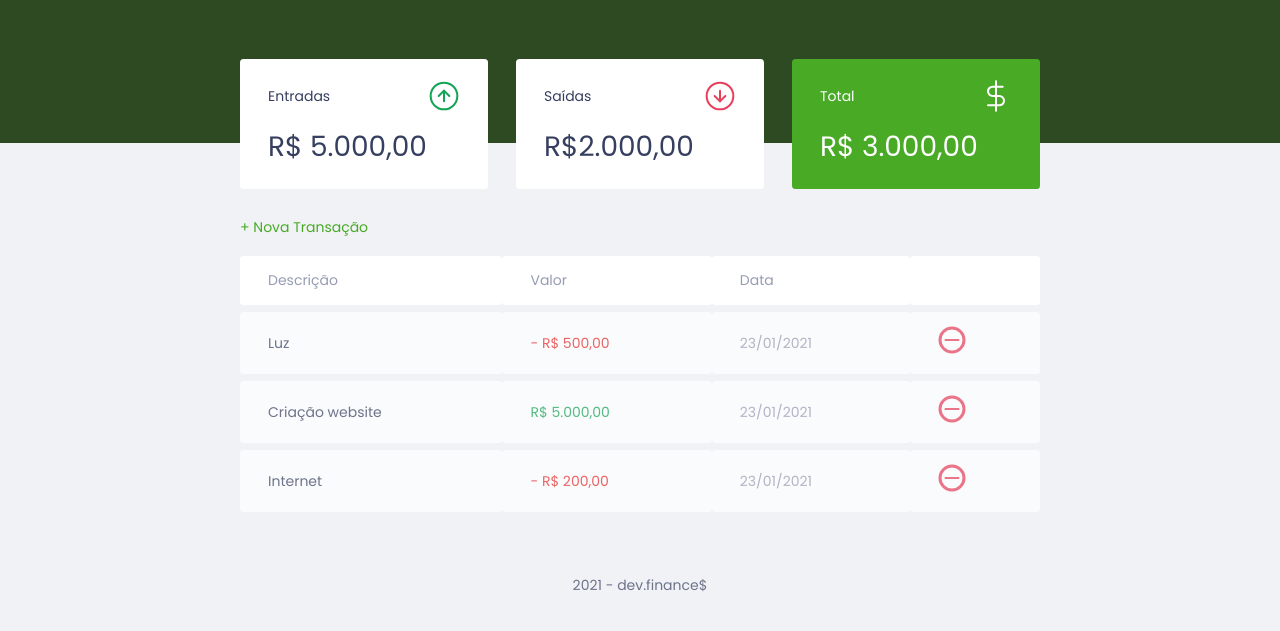
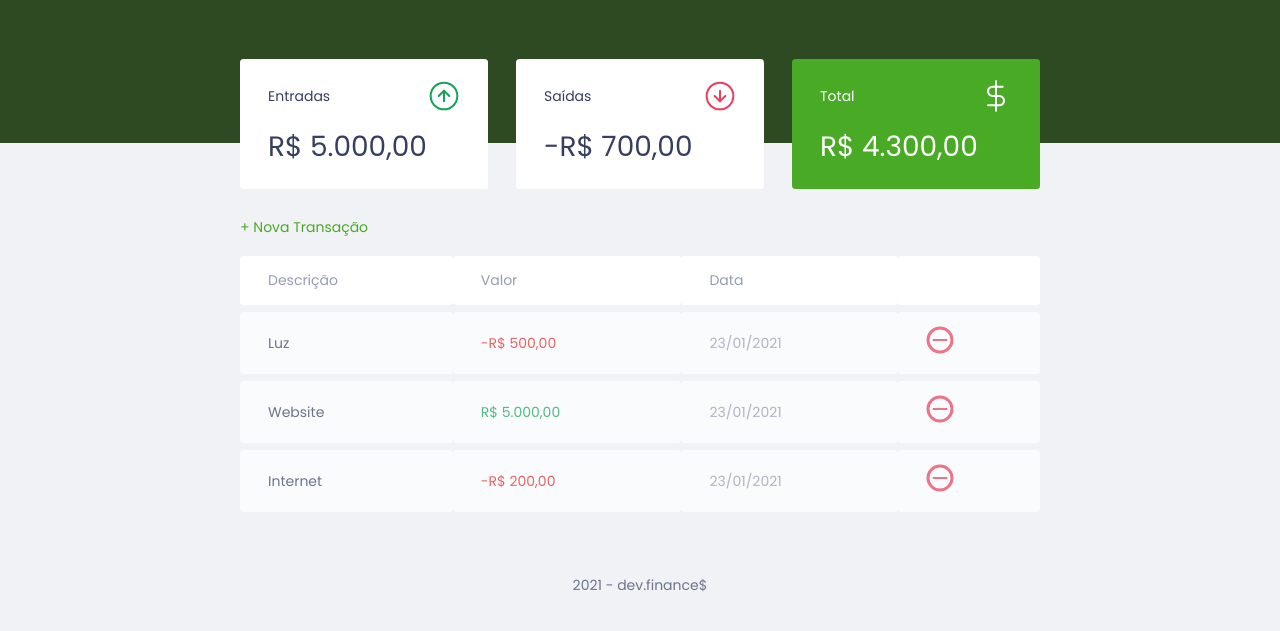
Before and after one commit to GiovaniLFernandes/Maratona-Dicover, a plain HTML site: page index.html in a window 1280 px wide. Shown: the part 55-686 px from the top of the page. Drawn offline with Linux system fonts and the light colour scheme.

Commit message:
aula, tempo: 2:25:33

```diff
--- a/index.html
+++ b/index.html
@@ -8,6 +8,7 @@
     <link rel="stylesheet" href="./style.css">
     <link rel="preconnect" href="https://fonts.gstatic.com">
     <link href="https://fonts.googleapis.com/css2?family=Poppins:ital,wght@0,100;0,400;0,700;1,100;1,400;1,700&display=swap" rel="stylesheet">
+
   </head>
   <body>
     <header>
@@ -23,7 +24,7 @@
             <span>Entradas</span>
             <img src="./assets/income.svg" alt="Imagem de entradas">
           </h3>
-          <p>R$ 5.000,00</p>
+          <p id="incomeDisplay">R$ 5.000,00</p>
         </div>
 
         <div class="card">
@@ -31,7 +32,7 @@
             <span>Saídas</span>
             <img src="./assets/expense.svg" alt="Imagem de saídas">
           </h3>
-          <p>R$2.000,00</p>
+          <p id="expenseDisplay">R$2.000,00</p>
         </div>
 
         <div class="card total">
@@ -39,7 +40,7 @@
             <span>Total</span>
             <img src="./assets/total.svg" alt="Imagem de total">
           </h3>
-          <p>R$ 3.000,00</p>
+          <p id="totalDisplay">R$ 3.000,00</p>
         </div>
       </section>
 
@@ -62,26 +63,6 @@
           </thead>
 
           <tbody>
-            <tr>
-              <td class="description">Luz</td>
-              <td class="expense">- R$ 500,00</td>
-              <td class="date">23/01/2021</td>
-              <td><img src="./assets/minus.svg" alt="Remover transação"></td>
-            </tr>
-
-            <tr>
-              <td class="description">Criação website</td>
-              <td class="income">R$ 5.000,00</td>
-              <td class="date">23/01/2021</td>
-              <td><img src="./assets/minus.svg" alt="Remover transação"></td>
-            </tr>
-
-            <tr>
-              <td class="description">Internet</td>
-              <td class="expense">- R$ 200,00</td>
-              <td class="date">23/01/2021</td>
-              <td><img src="./assets/minus.svg" alt="Remover transação"></td>
-            </tr>
           </tbody>
         </table>
       </section>
@@ -91,7 +72,7 @@
       <div class="modal">
         <div id="form">
           <h2>Nova Transação</h2>
-          <form action="">
+          <form action="" onsubmit="Form.submit(event)">
             <div class="input-group">
               <label class="sr-only" for="description">Descrição</label>
               <input
@@ -136,19 +117,6 @@
       <p>2021 - dev.finance$</p>
     </footer>
 
-    <script>
-      const Modal = {
-        open(){
-          // Abrir modal
-          // Adicionar a class active ao modal
-          document.querySelector('.modal-overlay').classList.add('active')
-        },
-        close(){
-          // fechar o modal
-          // remover a class active do modal
-          document.querySelector('.modal-overlay').classList.remove('active')
-        }
-      }
-    </script>
+    <script src="./scripts.js"></script>
   </body>
 </html>
--- /dev/null
+++ b/scripts.js
@@ -0,0 +1,188 @@
+const Modal = {
+  open(){
+    document.querySelector('.modal-overlay').classList.add('active')
+  },
+  close(){
+    document.querySelector('.modal-overlay').classList.remove('active')
+  }
+}
+
+const Transaction = {
+  all: [
+    {
+      description: 'Luz',
+      amount: -50000,
+      date: '23/01/2021'
+    },
+    {
+      description: 'Website',
+      amount: 500000,
+      date: '23/01/2021'
+    },
+    {
+      description: 'Internet',
+      amount: -20000,
+      date: '23/01/2021'
+    }
+  ],
+
+  add(transaction) {
+    Transaction.all.push(transaction);
+
+    App.reload();
+  },
+
+  remove(index){
+    Transaction.all.splice(index, 1);
+
+    App.reload();
+  },
+
+  incomes() {
+    let income = 0;
+
+    Transaction.all.forEach(transaction => {
+      if(transaction.amount > 0) {
+        income += transaction.amount;
+      }
+    })
+
+    return income
+  },
+
+  expenses() {
+    let expense = 0;
+
+    Transaction.all.forEach(transaction => {
+      if(transaction.amount < 0) {
+        expense += transaction.amount;
+      }
+    })
+
+    return expense
+  },
+
+  total() {
+    return Transaction.incomes() + Transaction.expenses();
+  }
+}
+
+const DOM = {
+  transactionsContainer: document.querySelector('#data-table tbody'),
+
+  addTransaction(transaction, index) {
+    const tr = document.createElement('tr')
+    tr.innerHTML = DOM.innerHTMLTransaction(transaction)
+
+    DOM.transactionsContainer.appendChild(tr)
+  },
+
+  innerHTMLTransaction(transaction) {
+    const CSSclass = transaction.amount > 0 ? "income" : "expense"
+
+    const amount = Utils.formatCurrency(transaction.amount)
+
+    const html = `
+      <td class="description">${transaction.description}</td>
+      <td class="${CSSclass}">${amount}</td>
+      <td class="date">${transaction.date}</td>
+      <td>
+        <img src="./assets/minus.svg" alt="Remover transação">
+      </td>
+    `
+
+    return html
+  },
+
+  updateBalance() {
+    document.getElementById('incomeDisplay').innerHTML = Utils.formatCurrency(Transaction.incomes());
+    document.getElementById('expenseDisplay').innerHTML = Utils.formatCurrency(Transaction.expenses());
+    document.getElementById('totalDisplay').innerHTML = Utils.formatCurrency(Transaction.total());
+  },
+
+  clearTransactions() {
+    DOM.transactionsContainer.innerHTML = ""
+  }
+}
+
+const Utils = {
+  formatAmount(value) {
+
+  },
+
+  formatCurrency(value) {
+    const signal = Number(value) < 0 ? "-" : ""
+
+    value = String(value).replace(/\D/g, "")
+
+    value = Number(value) / 100
+
+    value = value.toLocaleString("pt-BR", {
+      style: "currency",
+      currency: "BRL"
+    })
+
+    return signal + value
+  }
+}
+
+const Form = {
+  description: document.querySelector('input#description'),
+  amount: document.querySelector('input#amount'),
+  date: document.querySelector('input#date'),
+
+  getValues() {
+    return {
+      description: Form.description.value,
+      amount: Form.amount.value,
+      date: Form.date.value
+    }
+  },
+
+  validateField() {
+    const { description, amount, date } = Form.getValues();
+
+    if(description.trim() === "" || amount.trim === "" || date.trim === "") {
+      throw new Error("Por favor, preencha todos os campos");
+    }
+  },
+
+  formatValues() {
+    let { description, amount, date } = Form.getValues();
+
+    amount = Utils.formatAmount(amount)
+
+  },
+
+  submit(event) {
+    event.preventDefault();
+
+    try {
+      Form.validateField();
+
+      Form.formatValues();
+    } catch (error) {
+      alert(error.message)
+    }
+
+
+  }
+}
+
+const App = {
+  init() {
+    Transaction.all.forEach(transaction => {
+      DOM.addTransaction(transaction)
+    });
+
+    DOM.updateBalance();
+
+  },
+
+  reload() {
+    DOM.clearTransactions();
+    App.init();
+  },
+}
+
+App.init();
```
